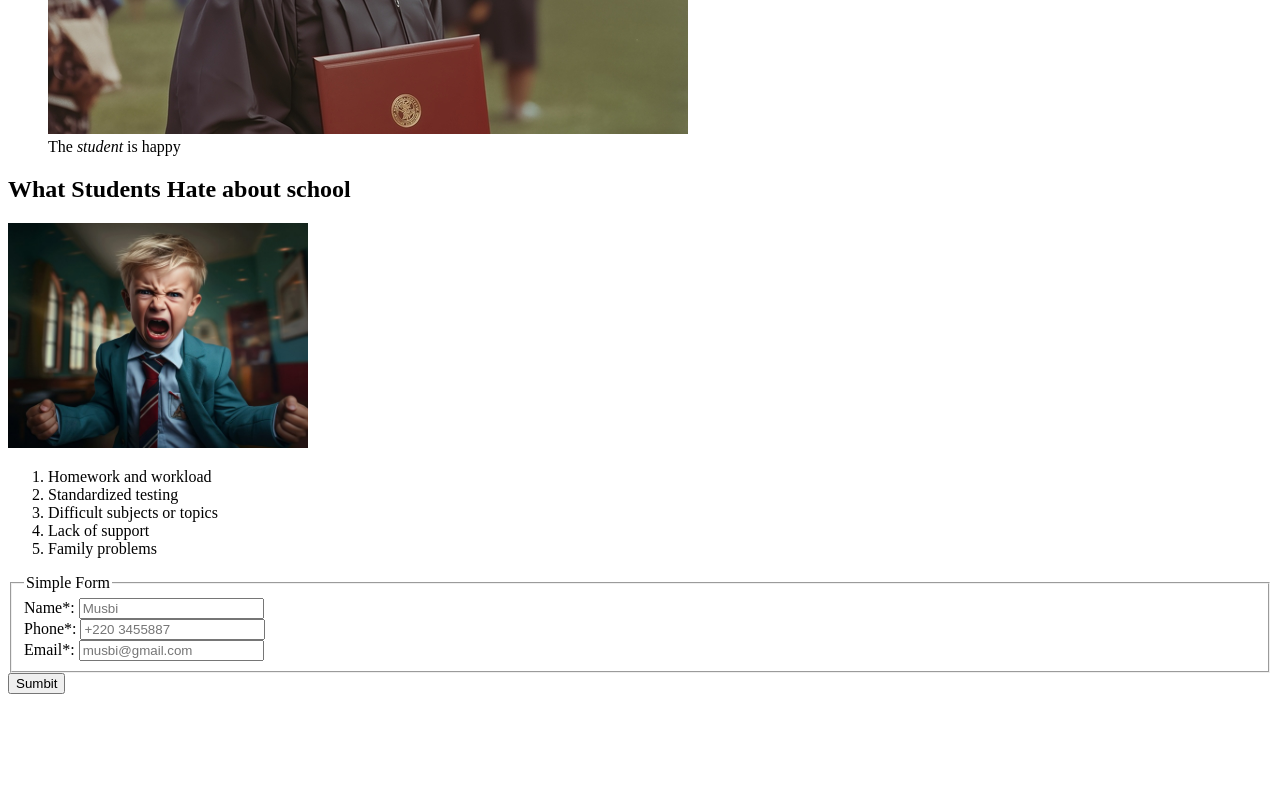
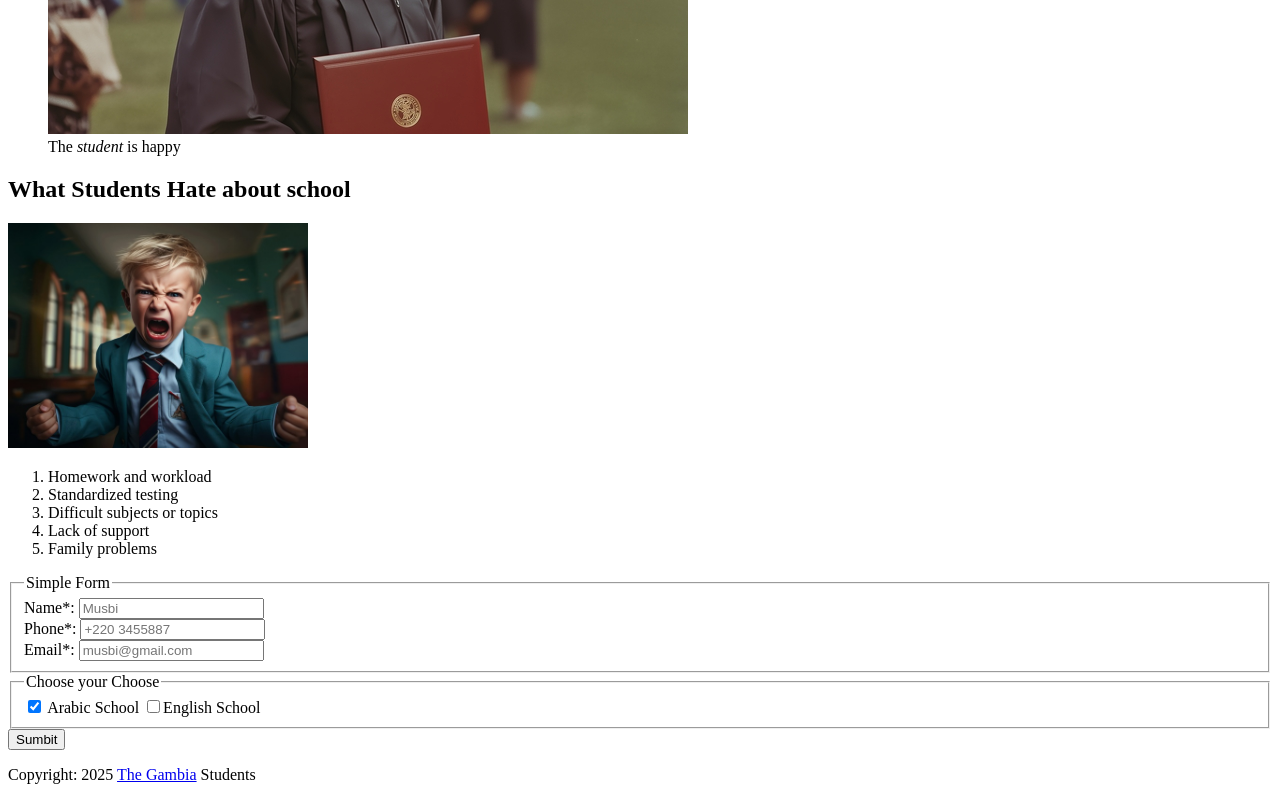
Before and after one commit to Musbi8788/gm_students, a plain HTML site: page index.html in a window 1280 px wide. Shown: the part 1262-2062 px from the top of the page. Before the commit the page ends 1964 px from the top, so only its background shows below. Drawn offline with Linux system fonts and the light colour scheme.

Commit message:
Add Footer element

```diff
--- a/index.html
+++ b/index.html
@@ -86,9 +86,17 @@
             <input type="email" required name="email" id="email" placeholder="musbi@gmail.com">
           </label>
         </fieldset>
+        <fieldset>
+          <legend>Choose your Choose</legend>
+          <input type="checkbox" name="arabic-english" checked id="arabic" value="arabic"> <label for="arabic">Arabic School</label>
+          <input type="checkbox" id="english" name="arabic-english" value="english"><label for="english">English School</label>
+        </fieldset>
         <button type="submit">Sumbit</button>
         </form>
       </section>
     </main>
+    <footer>
+      <p>Copyright: 2025 <a href="https://en.wikipedia.org/wiki/The_Gambia">The Gambia</a> Students</p>
+    </footer>
   </body>
 </html>
```
